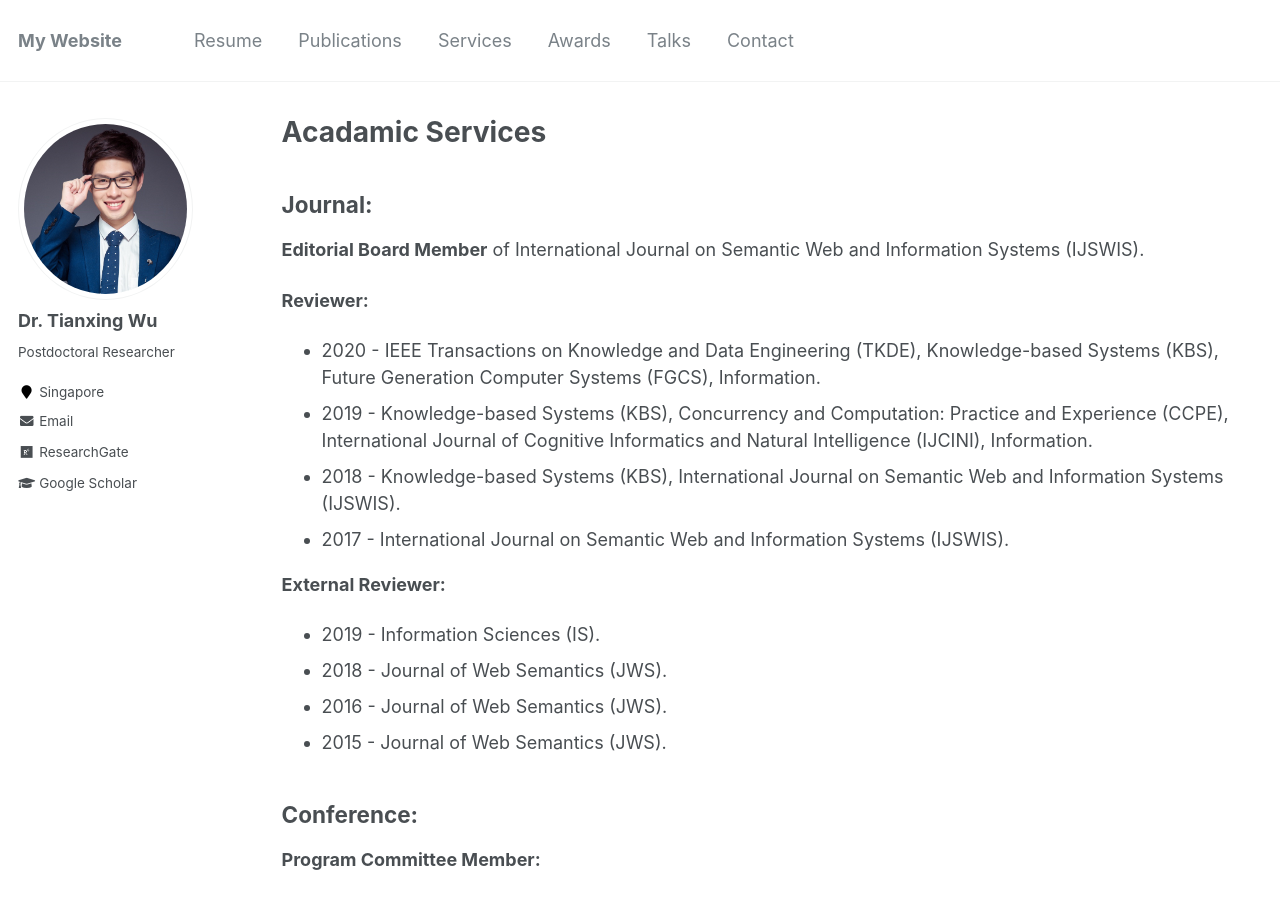
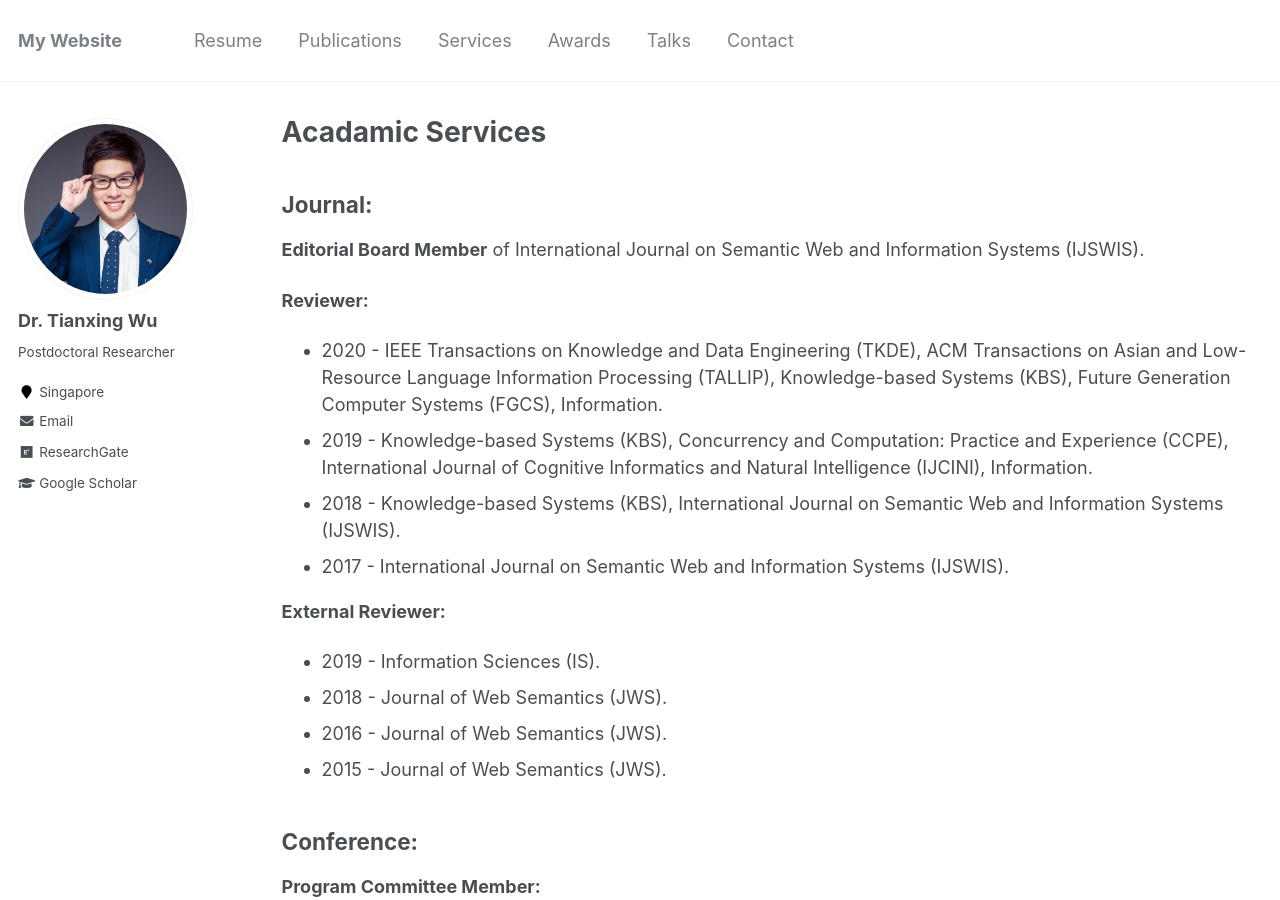
Before and after one commit to tianxing-wu/tianxing-wu.github.io, a Jekyll site: the page built from _pages/services.md, in a window 1280 px wide and 900 px high. Built offline with Jekyll 4.4.1, drawn with Linux system fonts in a browser that asks for light colours.

Commit message:
site update

```diff
--- a/_pages/services.md
+++ b/_pages/services.md
@@ -9,7 +9,7 @@ author_profile: true
 **Editorial Board Member** of International Journal on Semantic Web and Information Systems (IJSWIS). <br>
 
 **Reviewer:**
-* 2020 - IEEE Transactions on Knowledge and Data Engineering (TKDE), Knowledge-based Systems (KBS), Future Generation Computer Systems (FGCS), Information.
+* 2020 - IEEE Transactions on Knowledge and Data Engineering (TKDE), ACM Transactions on Asian and Low-Resource Language Information Processing (TALLIP), Knowledge-based Systems (KBS), Future Generation Computer Systems (FGCS), Information.
 * 2019 - Knowledge-based Systems (KBS), Concurrency and Computation: Practice and Experience (CCPE), International Journal of Cognitive Informatics and Natural Intelligence (IJCINI), Information.
 * 2018 - Knowledge-based Systems (KBS), International Journal on Semantic Web and Information Systems (IJSWIS).
 * 2017 - International Journal on Semantic Web and Information Systems (IJSWIS).
```
Also changed, not shown: 1 other file.
